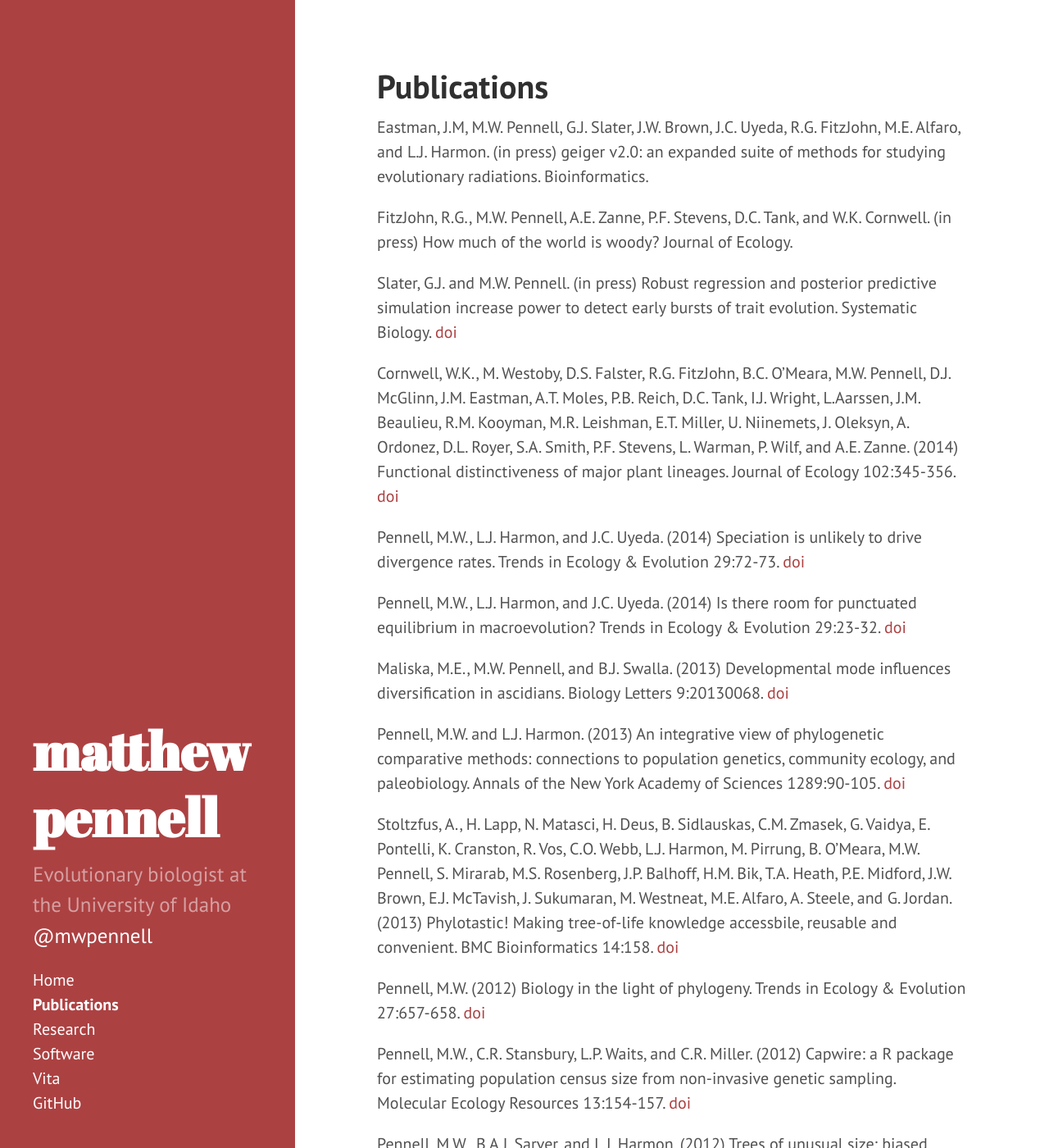
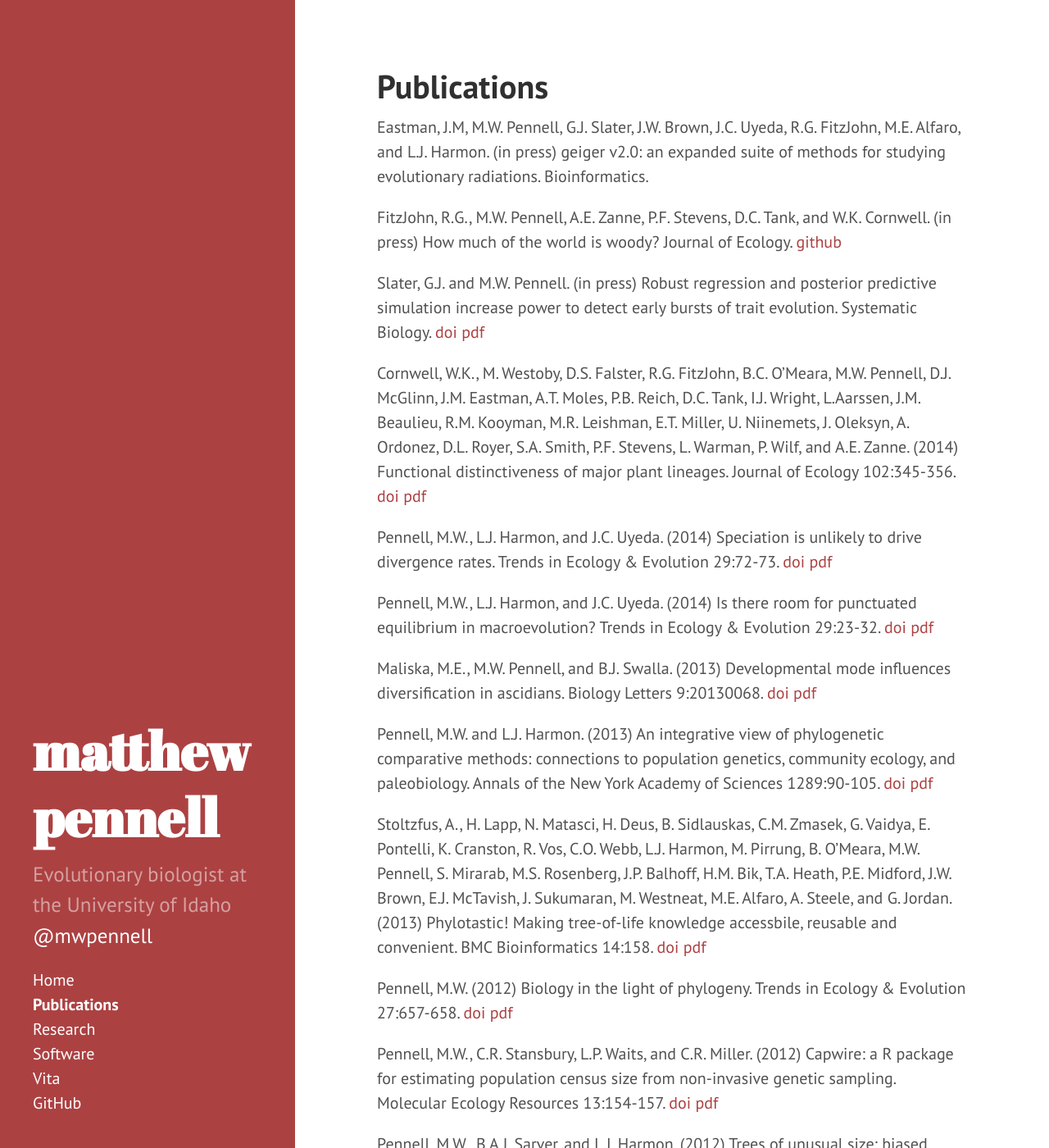
Before and after one commit to atredennick/mwpennell.github.io, a Jekyll site: the page built from publications.md, in a window 1280 px wide and 1400 px high. Shown: the whole window at 82% size. Built offline with Jekyll 4.4.1, drawn with Linux system fonts in a browser that asks for light colours; Markdown is read by kramdown in place of the engine named in the settings.

Commit message:
added pdfs and links to them

```diff
--- a/_config.yml
+++ b/_config.yml
@@ -13,9 +13,9 @@ url:              http://mwpennell.github.io
 
 author:
   name:           'Matthew Pennell'
-  url:            https://mwpennell.github.io
+  url:            https://twitter.com/mwpennell
 
-paginate:         5
+# paginate:         5
 
 github:
   repo:           https://github.com/mwpennell/mwpennell.github.io
--- a/publications.md
+++ b/publications.md
@@ -5,28 +5,28 @@ title: Publications
 
 Eastman, J.M, M.W. Pennell, G.J. Slater, J.W. Brown, J.C. Uyeda, R.G. FitzJohn, M.E. Alfaro, and L.J. Harmon. (in press) geiger v2.0: an expanded suite of methods for studying evolutionary radiations. Bioinformatics.
 
-FitzJohn, R.G., M.W. Pennell, A.E. Zanne, P.F. Stevens, D.C. Tank, and W.K. Cornwell. (in press) How much of the world is woody? Journal of Ecology.
+FitzJohn, R.G., M.W. Pennell, A.E. Zanne, P.F. Stevens, D.C. Tank, and W.K. Cornwell. (in press) How much of the world is woody? Journal of Ecology. [github](https://github.com/richfitz/wood)
 
-Slater, G.J. and M.W. Pennell. (in press) Robust regression and posterior predictive simulation increase power to detect early bursts of trait evolution. Systematic Biology. [doi](http://sysbio.oxfordjournals.org/content/early/2013/11/22/sysbio.syt066.short)
+Slater, G.J. and M.W. Pennell. (in press) Robust regression and posterior predictive simulation increase power to detect early bursts of trait evolution. Systematic Biology. [doi](http://sysbio.oxfordjournals.org/content/early/2013/11/22/sysbio.syt066.short) [pdf]({{url}}/pdfs/slater-sysbio-2013.pdf)
 
-Cornwell, W.K., M. Westoby, D.S. Falster, R.G. FitzJohn, B.C. O'Meara, M.W. Pennell, D.J. McGlinn, J.M. Eastman, A.T. Moles, P.B. Reich, D.C. Tank, I.J. Wright, L.Aarssen, J.M. Beaulieu, R.M. Kooyman, M.R. Leishman, E.T. Miller, U. Niinemets, J. Oleksyn, A. Ordonez, D.L. Royer, S.A. Smith, P.F. Stevens, L. Warman, P. Wilf, and A.E. Zanne. (2014) Functional distinctiveness of major plant lineages. Journal of Ecology 102:345-356. [doi](http://onlinelibrary.wiley.com/doi/10.1111/1365-2745.12208/full)
+Cornwell, W.K., M. Westoby, D.S. Falster, R.G. FitzJohn, B.C. O'Meara, M.W. Pennell, D.J. McGlinn, J.M. Eastman, A.T. Moles, P.B. Reich, D.C. Tank, I.J. Wright, L.Aarssen, J.M. Beaulieu, R.M. Kooyman, M.R. Leishman, E.T. Miller, U. Niinemets, J. Oleksyn, A. Ordonez, D.L. Royer, S.A. Smith, P.F. Stevens, L. Warman, P. Wilf, and A.E. Zanne. (2014) Functional distinctiveness of major plant lineages. Journal of Ecology 102:345-356. [doi](http://onlinelibrary.wiley.com/doi/10.1111/1365-2745.12208/full) [pdf]({{ url }}/pdfs/cornwell-jecol-2014.pdf)
 
-Pennell, M.W., L.J. Harmon, and J.C. Uyeda. (2014) Speciation is unlikely to drive divergence rates. Trends in Ecology & Evolution 29:72-73. [doi](http://www.sciencedirect.com/science/article/pii/S0169534713003054)
+Pennell, M.W., L.J. Harmon, and J.C. Uyeda. (2014) Speciation is unlikely to drive divergence rates. Trends in Ecology & Evolution 29:72-73. [doi](http://www.sciencedirect.com/science/article/pii/S0169534713003054) [pdf]({{ url }}/pdfs/pennell-tree-2014b.pdf)
 
-Pennell, M.W., L.J. Harmon, and J.C. Uyeda. (2014) Is there room for punctuated equilibrium in macroevolution? Trends in Ecology & Evolution 29:23-32. [doi](http://www.sciencedirect.com/science/article/pii/S0169534713001997)
+Pennell, M.W., L.J. Harmon, and J.C. Uyeda. (2014) Is there room for punctuated equilibrium in macroevolution? Trends in Ecology & Evolution 29:23-32. [doi](http://www.sciencedirect.com/science/article/pii/S0169534713001997) [pdf]({{ url }}/pdfs/pennell-tree-2014.pdf)
 
-Maliska, M.E., M.W. Pennell, and B.J. Swalla. (2013) Developmental mode influences diversification in ascidians. Biology Letters 9:20130068. [doi](http://171.66.127.192/content/9/3/20130068.short)
+Maliska, M.E., M.W. Pennell, and B.J. Swalla. (2013) Developmental mode influences diversification in ascidians. Biology Letters 9:20130068. [doi](http://171.66.127.192/content/9/3/20130068.short) [pdf]({{url}}/pdfs/maliska-biolett-2013.pdf)
 
-Pennell, M.W. and L.J. Harmon. (2013) An integrative view of phylogenetic comparative methods: connections to population genetics, community ecology, and paleobiology. Annals of the New York Academy of Sciences 1289:90-105. [doi](http://onlinelibrary.wiley.com/doi/10.1111/nyas.12157/full)
+Pennell, M.W. and L.J. Harmon. (2013) An integrative view of phylogenetic comparative methods: connections to population genetics, community ecology, and paleobiology. Annals of the New York Academy of Sciences 1289:90-105. [doi](http://onlinelibrary.wiley.com/doi/10.1111/nyas.12157/full) [pdf]({{url}}/pdfs/pennell-nyas-2013.pdf)
 
-Stoltzfus, A., H. Lapp, N. Matasci, H. Deus, B. Sidlauskas, C.M. Zmasek, G. Vaidya, E. Pontelli, K. Cranston, R. Vos, C.O. Webb, L.J. Harmon, M. Pirrung, B. O'Meara, M.W. Pennell, S. Mirarab, M.S. Rosenberg, J.P. Balhoff, H.M. Bik, T.A. Heath, P.E. Midford, J.W. Brown, E.J. McTavish, J. Sukumaran, M. Westneat, M.E. Alfaro, A. Steele, and G. Jordan. (2013) Phylotastic! Making tree-of-life knowledge accessbile, reusable and convenient. BMC Bioinformatics 14:158. [doi](http://www.biomedcentral.com/1471-2105/14/158)
+Stoltzfus, A., H. Lapp, N. Matasci, H. Deus, B. Sidlauskas, C.M. Zmasek, G. Vaidya, E. Pontelli, K. Cranston, R. Vos, C.O. Webb, L.J. Harmon, M. Pirrung, B. O'Meara, M.W. Pennell, S. Mirarab, M.S. Rosenberg, J.P. Balhoff, H.M. Bik, T.A. Heath, P.E. Midford, J.W. Brown, E.J. McTavish, J. Sukumaran, M. Westneat, M.E. Alfaro, A. Steele, and G. Jordan. (2013) Phylotastic! Making tree-of-life knowledge accessbile, reusable and convenient. BMC Bioinformatics 14:158. [doi](http://www.biomedcentral.com/1471-2105/14/158) [pdf]({{url}}/pdfs/stoltzfus-bmc-2013.pdf)
 
-Pennell, M.W. (2012) Biology in the light of phylogeny. Trends in Ecology & Evolution 27:657-658. [doi](http://www.sciencedirect.com/science/article/pii/S0169534712001899)
+Pennell, M.W. (2012) Biology in the light of phylogeny. Trends in Ecology & Evolution 27:657-658. [doi](http://www.sciencedirect.com/science/article/pii/S0169534712001899) [pdf]({{url}}/pdfs/pennell-tree-2012.pdf)
 
-Pennell, M.W., C.R. Stansbury, L.P. Waits, and C.R. Miller. (2012) Capwire: a R package for estimating population census size from non-invasive genetic sampling. Molecular Ecology Resources 13:154-157. [doi](http://onlinelibrary.wiley.com/doi/10.1111/1755-0998.12019/full)
+Pennell, M.W., C.R. Stansbury, L.P. Waits, and C.R. Miller. (2012) Capwire: a R package for estimating population census size from non-invasive genetic sampling. Molecular Ecology Resources 13:154-157. [doi](http://onlinelibrary.wiley.com/doi/10.1111/1755-0998.12019/full) [pdf]({{url}}/pdfs/pennell-mer-2012.pdf)
 
-Pennell, M.W., B.A.J. Sarver, and L.J. Harmon. (2012) Trees of unusual size: biased inference of early bursts from large molecular phylogenies. PLOS ONE 7:e43348. [doi](http://www.plosone.org/article/info%3Adoi%2F10.1371%2Fjournal.pone.0043348)
+Pennell, M.W., B.A.J. Sarver, and L.J. Harmon. (2012) Trees of unusual size: biased inference of early bursts from large molecular phylogenies. PLOS ONE 7:e43348. [doi](http://www.plosone.org/article/info%3Adoi%2F10.1371%2Fjournal.pone.0043348) [pdf]({{url}}/pdfs/pennell-pone-2012.pdf)
 
-Rosenblum, E.B., B.A.J. Sarver, J.W. Brown, S. Des Roches, K.M. Hardwick, T.D. Hether, J.M. Eastman, M.W. Pennell, and L.J. Harmon. (2012) Goldilocks meets Santa Rosalia: an emphemeral speciation model explains patterns of diversification across time scales. Evolutionary Biology 39:255-261. [doi](http://link.springer.com/article/10.1007/s11692-012-9171-x)
+Rosenblum, E.B., B.A.J. Sarver, J.W. Brown, S. Des Roches, K.M. Hardwick, T.D. Hether, J.M. Eastman, M.W. Pennell, and L.J. Harmon. (2012) Goldilocks meets Santa Rosalia: an emphemeral speciation model explains patterns of diversification across time scales. Evolutionary Biology 39:255-261. [doi](http://link.springer.com/article/10.1007/s11692-012-9171-x) [pdf]({{url}}/pdfs/rosenblum-evobio-2012.pdf)
 
-Green, D.J., K.B. Loukes, M.W. Pennell, J. Jarvis, and W.E. Easton. (2011) Reservoir water levels do not influence daily mass gain of warblers at a riparian stopover site. Journal of Field Ornithology 82:11-24. [doi](http://onlinelibrary.wiley.com/doi/10.1111/j.1557-9263.2010.00303.x/full)
+Green, D.J., K.B. Loukes, M.W. Pennell, J. Jarvis, and W.E. Easton. (2011) Reservoir water levels do not influence daily mass gain of warblers at a riparian stopover site. Journal of Field Ornithology 82:11-24. [doi](http://onlinelibrary.wiley.com/doi/10.1111/j.1557-9263.2010.00303.x/full) [pdf]({{url}}/pdfs/green-jfo-2011.pdf)
```
Also changed, not shown: vita.md (+2 -1 lines), 13 other files.
